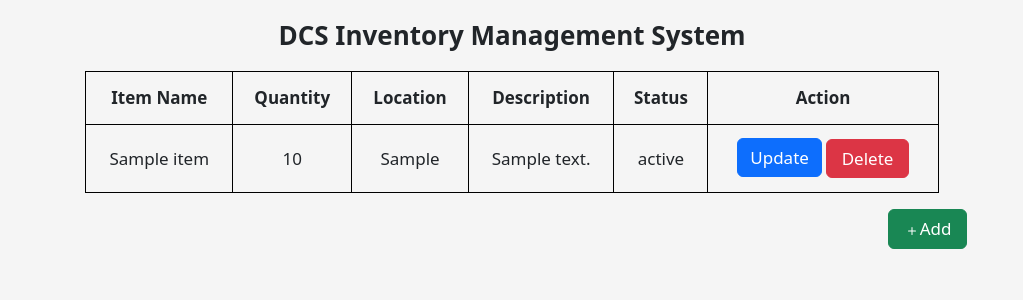
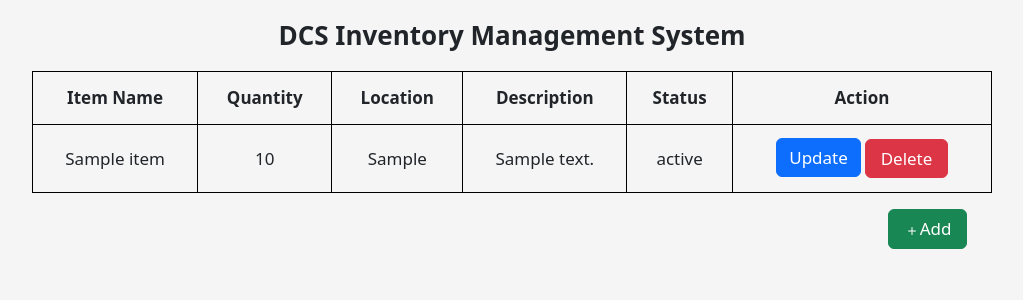
Before and after one commit to dominic-myb/dcs-inventory, a PHP site: page / in a window 1280 px wide. Shown: the top 300 px of the page, without its empty margins (128-1151 px from the left). Run offline with PHP 8.4, Linux system fonts and the light colour scheme; tables that the repository leaves empty or names only in its code hold one stand-in row (values such as "Sample post").

Commit message:
Remove two classes and fix classes assignment

```diff
--- a/index.php
+++ b/index.php
@@ -22,7 +22,7 @@
     <div class="page-title">
       <h1>DCS <?php echo $pageTitle ?></h1>
     </div>
-    <div class="content table-responsive mx-auto primary-table col-sm-11 col-md-10 col-lg-9 col-xl-8 col-xxl-7">
+    <div class="content table-responsive mx-auto primary-table col-sm-11 col-md-10 col-lg-9 col-xl-9 col-xxl-8">
       <table class="table">
         <thead>
           <tr scope="row">
@@ -42,10 +42,10 @@
             while ($row = $res->fetch_assoc()) {
           ?>
               <tr scope="row">
-                <td class="item-name"><?php echo $row['item_name'] ?></td>
+                <td><?php echo $row['item_name'] ?></td>
                 <td><?php echo $row['quantity'] ?></td>
                 <td><?php echo $row['location'] ?></td>
-                <td class="desc"><?php echo $row['description'] ?></td>
+                <td><?php echo $row['description'] ?></td>
                 <td><?php echo $row['status'] ?></td>
                 <td>
                   <a href="update.php?update_id=<?php echo $row['id'] ?>" class="btn btn-primary">
@@ -69,9 +69,9 @@
       </table>
     </div>
 
-    <div id="add-btn-container" class="container">
+    <div id="add-btn-container" class="container col-sm-11 col-md-10 col-lg-9 col-xl-9 col-xxl-8 p-0">
       <div class="row">
-        <div class="col-sm-11 col-md-10 col-lg-9 mx-auto text-center">
+        <div class="wrapper d-flex justify-content-start text-center">
           <button type="button" class="btn btn-success" data-bs-toggle="modal" data-bs-target="#add-item-modal">
             <svg xmlns="http://www.w3.org/2000/svg" width="16" height="16" fill="currentColor" class="bi bi-plus" viewBox="0 0 16 16">
               <path d="M8 4a.5.5 0 0 1 .5.5v3h3a.5.5 0 0 1 0 1h-3v3a.5.5 0 0 1-1 0v-3h-3a.5.5 0 0 1 0-1h3v-3A.5.5 0 0 1 8 4" />
@@ -79,7 +79,6 @@
           </button>
         </div>
       </div>
-
     </div>
 
     <div id="add-item-modal" class="modal" tabindex="-1">
```
